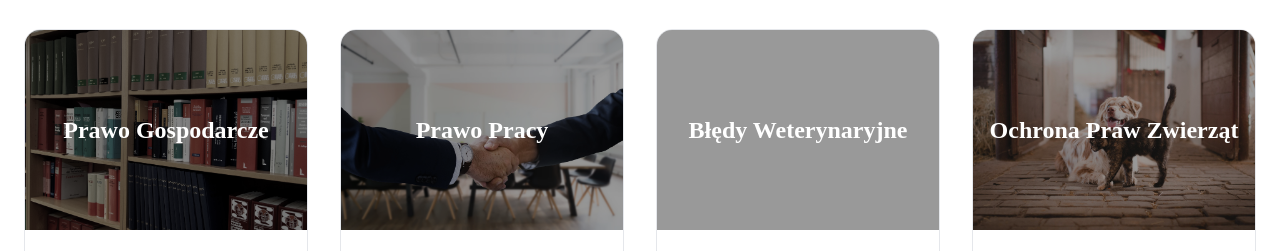
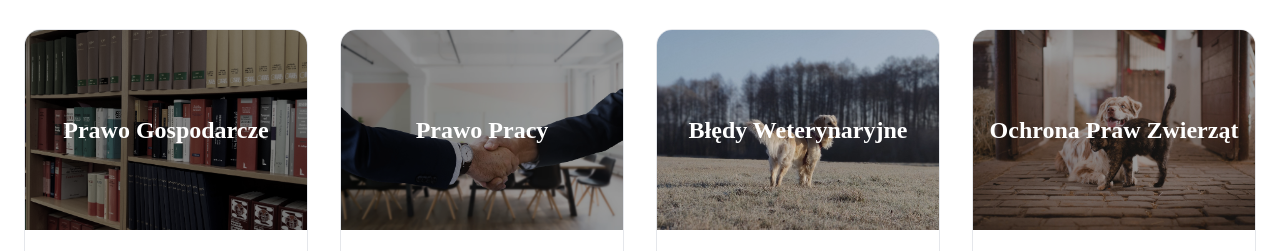
Before and after one commit to jakubkalinowski97/kancelaria-kalinowska, an Astro site: page / in a window 1280 px wide. Shown: the part 1661-1912 px from the top of the page. Built offline with nearby package versions, Linux system fonts and the light colour scheme; Astro itself is replaced by a stand-in of ours.

Commit message:
Update README to clarify project goals and structure, add new service page for "Błędy Weterynaryjne" with corresponding image, and enhance global styles for improved presentation. Adjust background images for service cards to reflect new content.

```diff
--- a/src/pages/uslugi/bledy-weterynaryjne.astro
+++ b/src/pages/uslugi/bledy-weterynaryjne.astro
@@ -99,7 +99,7 @@ const canonicalURL = new URL(Astro.url.pathname, Astro.site);
     align-items: center;
     justify-content: center;
     padding: 2rem 1rem;
-    background-image: url("/prawo-karne.jpg");
+    background-image: url("/bledy-weterynaryjne.jpg");
     background-size: cover;
     background-position: center;
     background-repeat: no-repeat;
--- a/src/styles/global.css
+++ b/src/styles/global.css
@@ -364,6 +364,15 @@
 
   .service-card-zwierzat .service-card-header {
     background-image: url("/ochrona-praw-zwierzat.jpg");
+  }
+
+  .service-card-weterynaryjne .service-card-header {
+    background-image: url("/bledy-weterynaryjne.jpg");
+  }
+
+  /* Lighter overlay for this specific card */
+  .service-card-weterynaryjne .service-card-header::before {
+    background: rgba(0, 0, 0, 0.2);
   }
 
   /* About Section */
```
Also changed, not shown: README.md, public/bledy-weterynaryjne.jpg (added).
